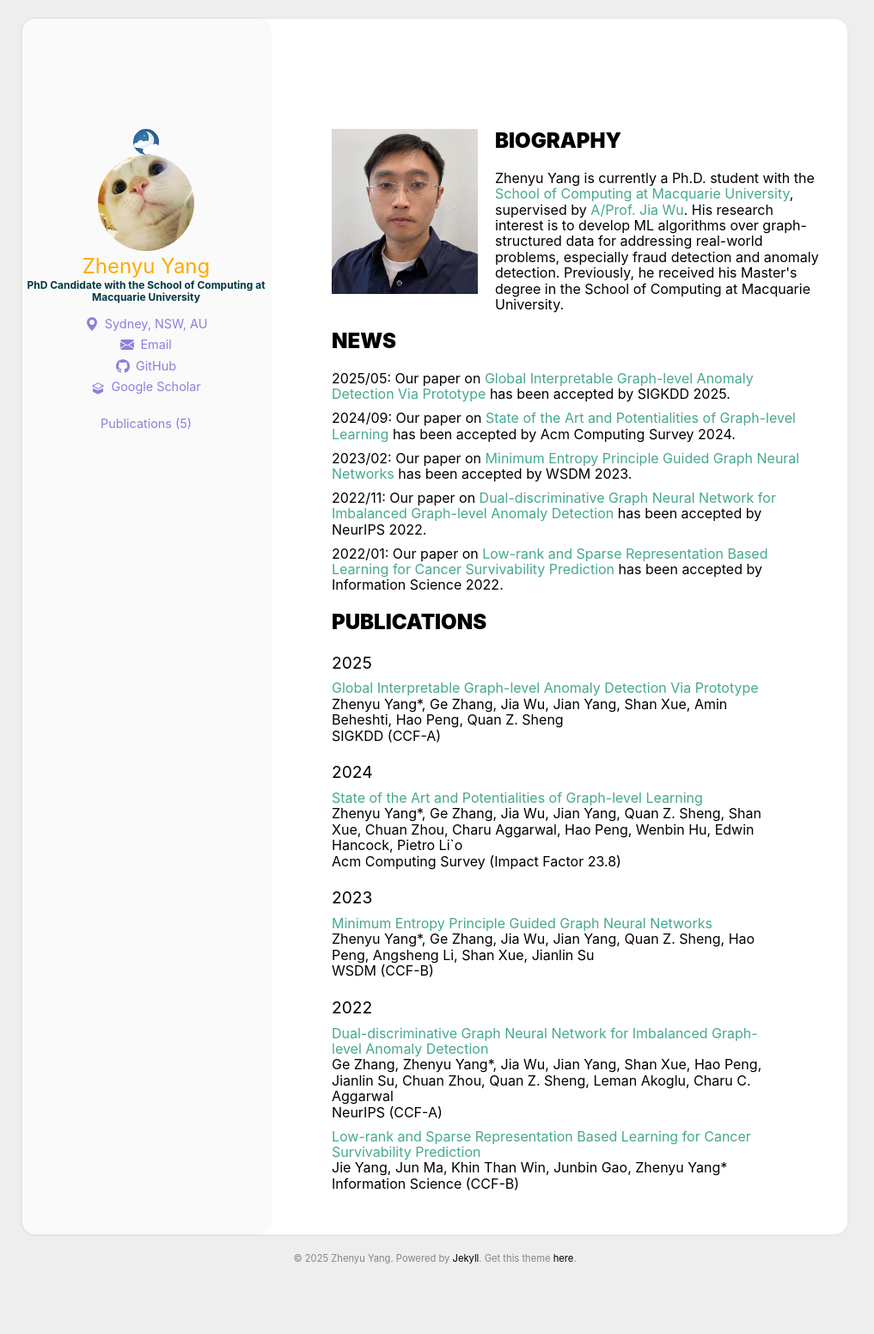
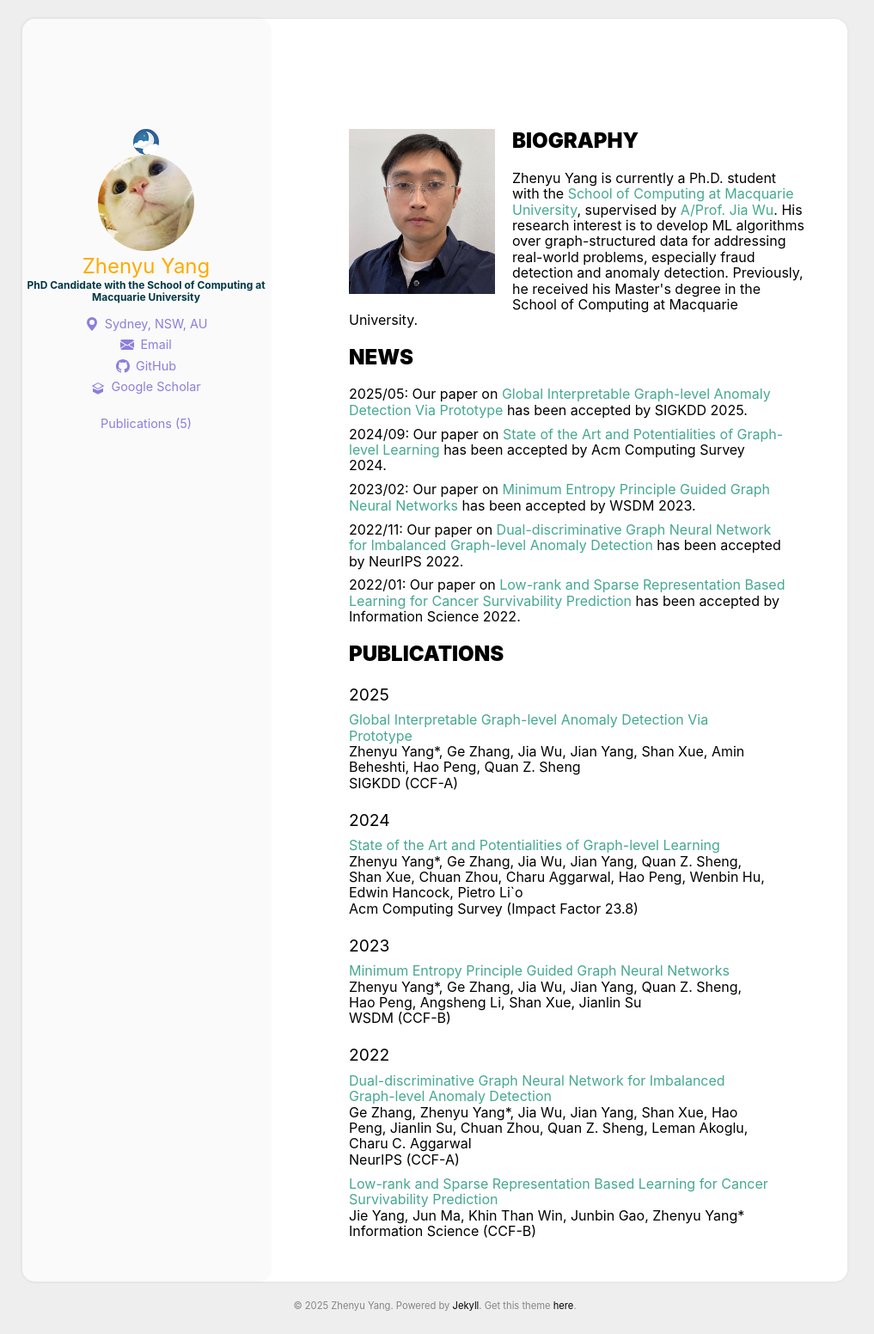
Before and after one commit to ZhenyuYangMQ/ZhenyuYangMQ.github.io, a Jekyll site: the page built from index.html, in a window 1280 px wide. Shown: the whole page at 86% size, without its empty margins (134-1151 px from the left). Built offline with Jekyll 4.4.1, drawn with Linux system fonts in a browser that asks for light colours; before the commit the page ends 1497 px from its top, so only the background shows below that.

Commit message:
Update main.scss

```diff
--- a/assets/css/main.scss
+++ b/assets/css/main.scss
@@ -262,6 +262,20 @@ img {
    ========================================================================== */
 
 .archive {
+    max-width: 1000px; /* <--- 调整这个值来控制页面内容的宽度 */
+    /* 例如：您可以尝试 960px, 1000px, 1200px 等 */
+    /* 1000px 是一个常见的桌面端最大宽度值，您可以根据实际需求调整 */
+
+    margin: 0 auto; /* <--- 这会将 .archive 容器在页面中水平居中 */
+    padding: 0 20px; /* <--- 可选：为内容添加左右内边距，使其不完全贴边 */
+    /* 您可以调整 20px 这个值，例如 30px, 40px，使其离边缘更远 */
+
+    /* 确保在小屏幕上不限制宽度，以适应移动设备 */
+    @media (max-width: 1024px) { /* 或者根据您的设计选择一个合适的断点 */
+        max-width: 100%; /* 在小屏幕上取消最大宽度限制 */
+        padding: 0 15px; /* 适当调整手机端的内边距 */
+    }
+
     color: var(--archive_font);
 
     ul {
```
